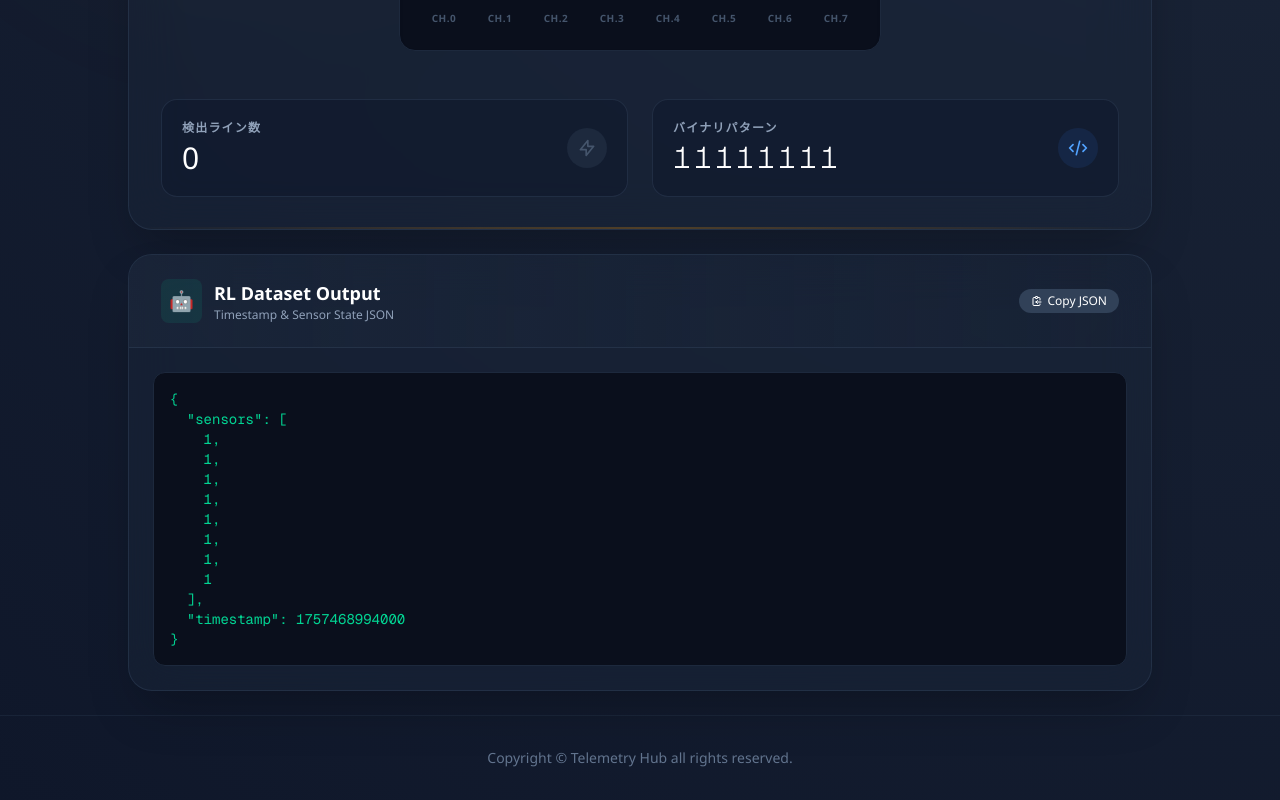
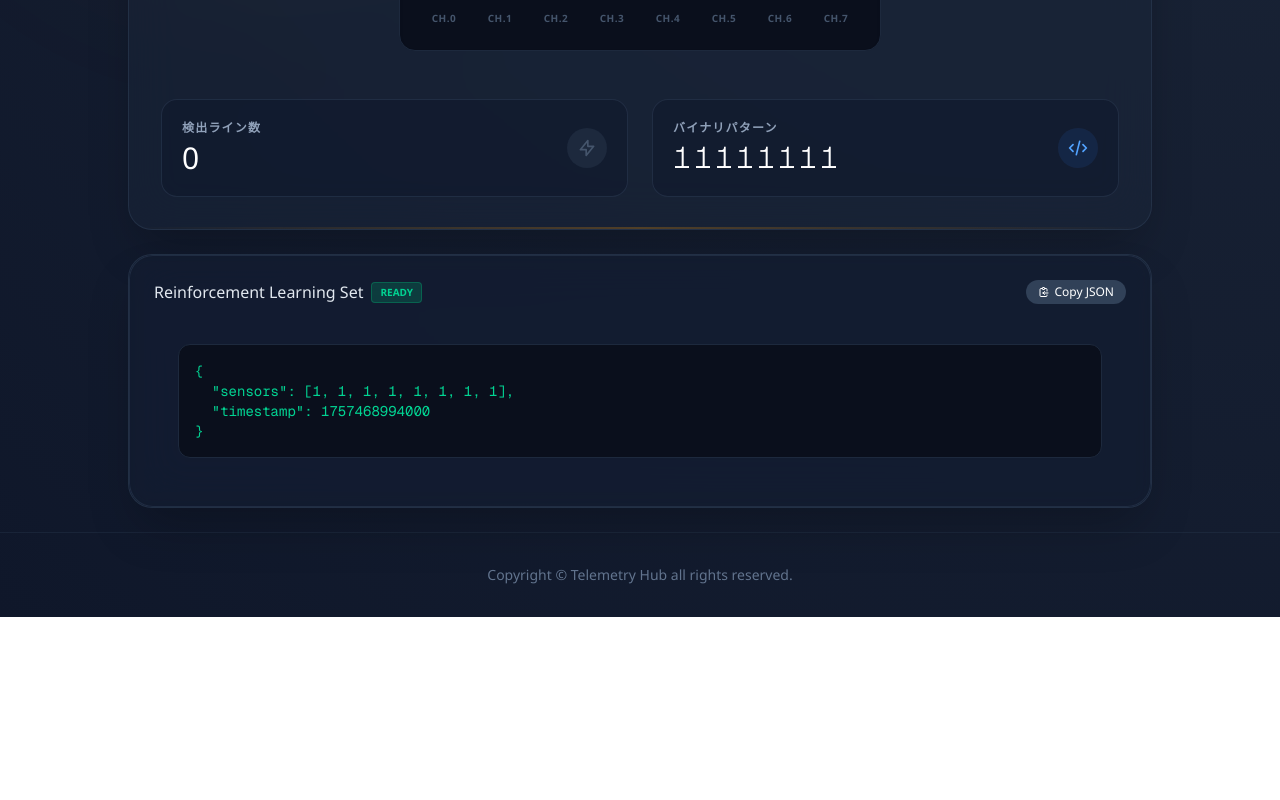
Before and after one commit to Juna1013/4th-PBL-front, a Next.js app: page /dashboard in a window 1280 px wide. Shown: the part 851-1651 px from the top of the page. After the commit the page ends 1468 px from the top, so only its background shows below. Built offline with nearby package versions, Linux system fonts and the light colour scheme; no server answers.

Commit message:
ダッシュボードのJSON出力形式を配列1行表示に変更

```diff
--- a/src/app/dashboard/page.tsx
+++ b/src/app/dashboard/page.tsx
@@ -21,6 +21,13 @@ export default function Dashboard() {
     const sensors = data?.sensors || data?.sensor_values || Array(8).fill(1);
     const blackCount = data?.black_detected || sensors.filter((v) => v === 0).length;
     const sensorBinary = data?.sensor_binary || sensors.join('');
+
+
+    // JSON整形関数
+    const formatData = (s: number[], t: number) => `{
+  "sensors": [${s.join(', ')}],
+  "timestamp": ${t}
+}`;
 
     return (
         <div className="min-h-screen">
@@ -155,20 +162,18 @@ export default function Dashboard() {
 
                         {/* 強化学習用データセット出力 */}
                         <div className="relative overflow-hidden rounded-3xl border border-slate-700/50 bg-slate-800/40 backdrop-blur-xl shadow-2xl">
-                            <div className="px-8 py-6 border-b border-slate-700/50 flex justify-between items-center bg-gradient-to-r from-slate-800/50 to-transparent">
-                                <div className="flex items-center gap-3">
-                                    <div className="p-2 bg-emerald-400/10 rounded-lg">
-                                        <span className="text-xl">🤖</span>
-                                    </div>
-                                    <div>
-                                        <h2 className="text-lg font-semibold text-white">RL Dataset Output</h2>
-                                        <p className="text-xs text-slate-400">Timestamp & Sensor State JSON</p>
+                            <div className="bg-slate-900/50 backdrop-blur-sm p-6 rounded-3xl border border-slate-700/50">
+                                <div className="flex items-center justify-between mb-4">
+                                    <div className="flex items-center gap-2">
+                                        <h3 className="text-slate-200 font-medium">Reinforcement Learning Set</h3>
+                                        <div className="px-2 py-0.5 rounded text-[10px] font-bold bg-emerald-500/20 text-emerald-400 border border-emerald-500/30">
+                                            READY
                                         </div>
                                     </div>
                                     <button
                                         onClick={() => {
-                                        const jsonString = JSON.stringify({ sensors, timestamp: Date.now() }, null, 2);
-                                        navigator.clipboard.writeText(jsonString);
+                                            const text = formatData(sensors, Date.now());
+                                            navigator.clipboard.writeText(text);
                                         }}
                                         className="text-xs bg-slate-700 hover:bg-slate-600 text-white px-3 py-1 rounded-full transition-colors flex items-center gap-1"
                                     >
@@ -178,11 +183,9 @@ export default function Dashboard() {
                                 </div>
                                 <div className="p-6">
                                     <pre className="bg-[#0a0f1c] p-4 rounded-xl border border-slate-800 text-xs md:text-sm font-mono text-emerald-400 overflow-x-auto">
-                                    {JSON.stringify({
-                                        sensors: sensors,
-                                        timestamp: Date.now()
-                                    }, null, 2)}
+                                        {formatData(sensors, Date.now())}
                                     </pre>
+                                </div>
                             </div>
                         </div>
                     </div>
```
Lines whose indentation alone changed are shown as unchanged.
